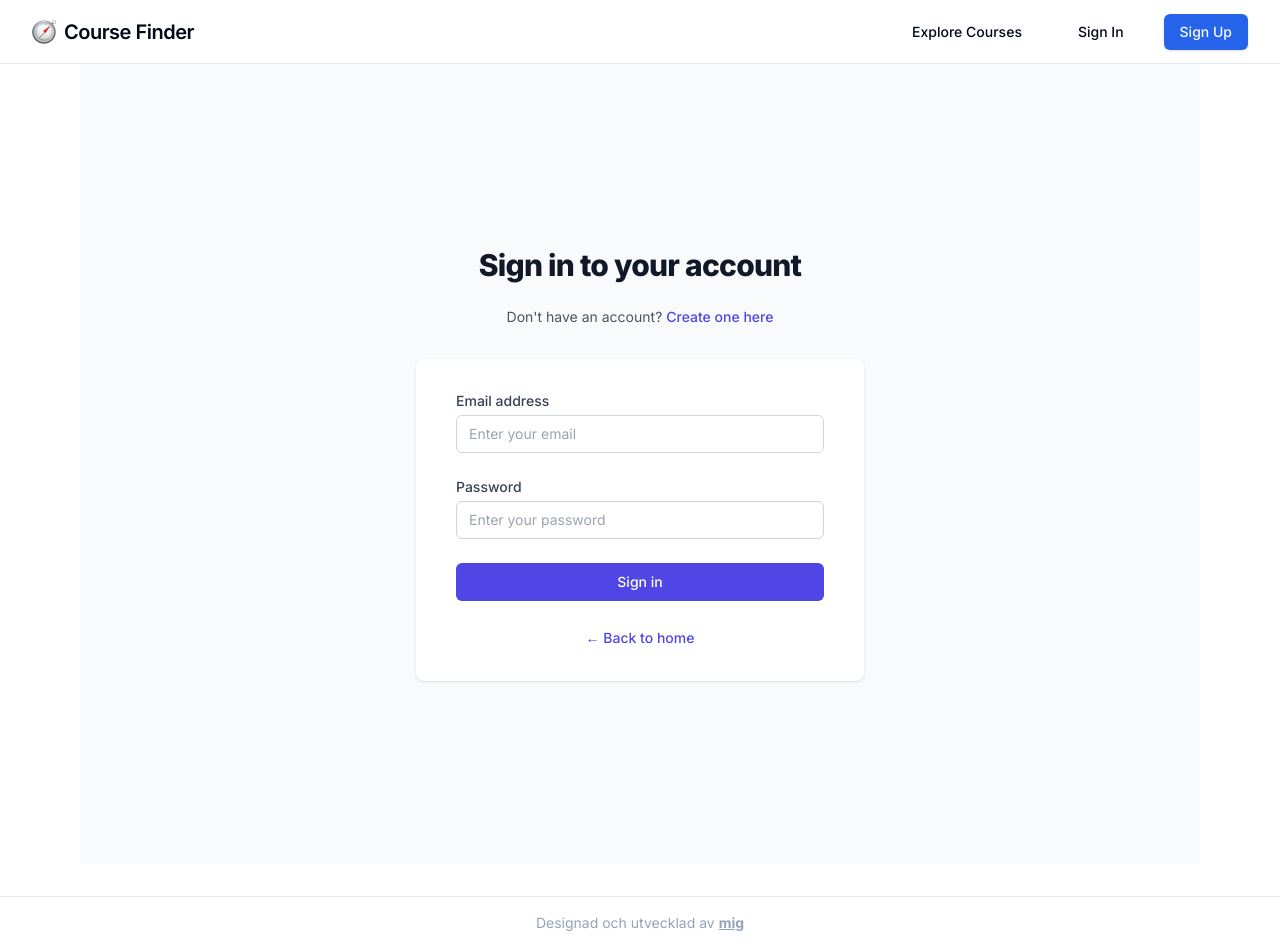
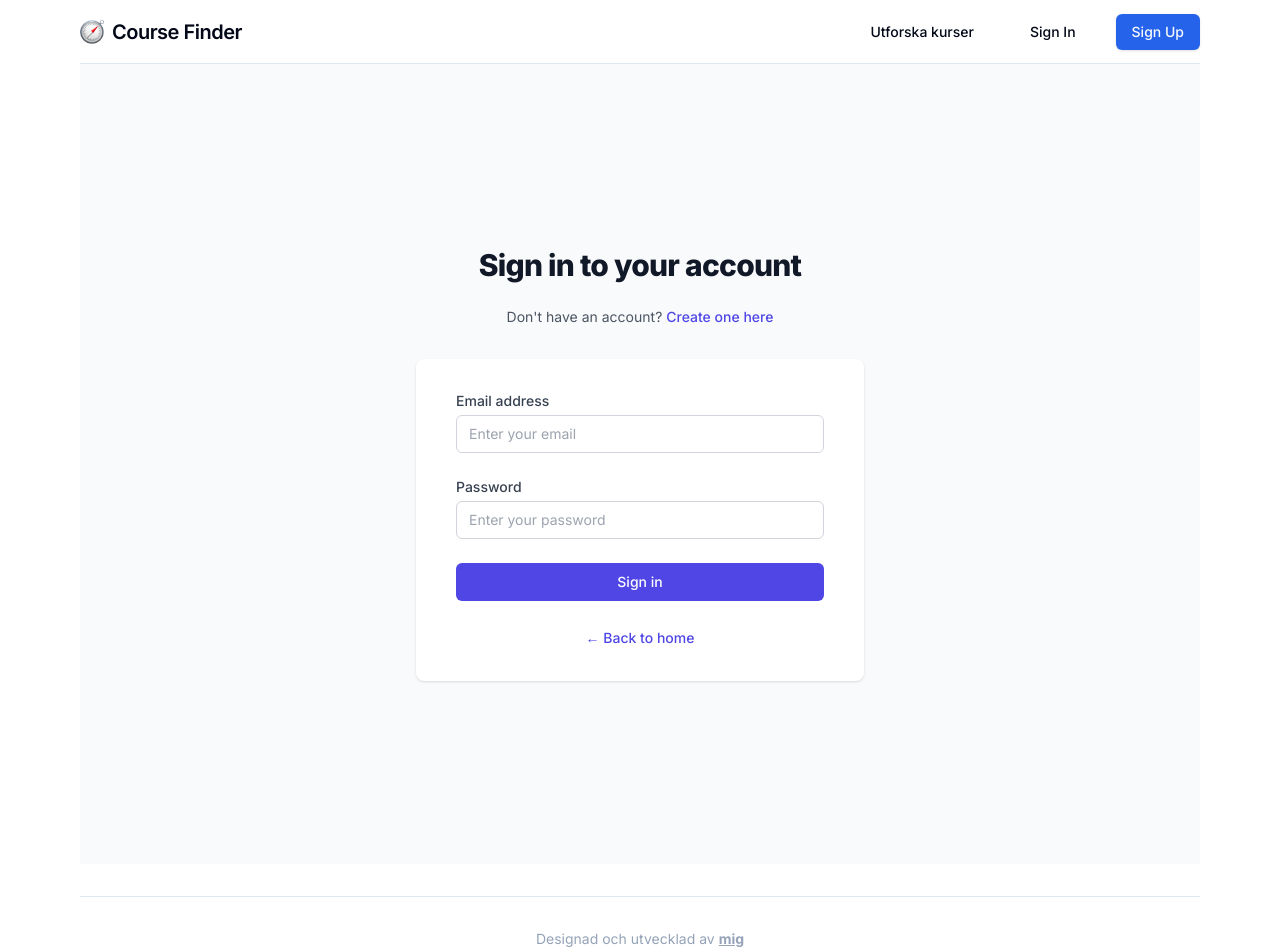
Before and after one commit to filipbagen/course-finder, a Next.js app: page /login in a window 1280 px wide. Shown: the top 952 px of the page. Built offline with nearby package versions, Linux system fonts and the light colour scheme; no server answers.

Commit message:
Move navbar and footer inside maxwidthwrapper

```diff
--- a/src/app/layout.tsx
+++ b/src/app/layout.tsx
@@ -1,19 +1,19 @@
-import type { Metadata } from 'next'
-import { Inter } from 'next/font/google'
-import './globals.css'
-import { ThemeProvider } from '@/components/shared/theme-provider'
-import { Navbar } from '@/components/shared/Navbar'
-import { MaxWidthWrapper } from '@/components/shared/MaxWidthWrapper'
-import { prisma } from '@/lib/prisma'  // Updated import path
-import { createClient } from '@/lib/supabase/server'  // Updated to your current setup
-import Footer from '@/components/shared/Footer'
+import type { Metadata } from 'next';
+import { Inter } from 'next/font/google';
+import './globals.css';
+import { ThemeProvider } from '@/components/shared/theme-provider';
+import { MaxWidthWrapper } from '@/components/shared/MaxWidthWrapper';
+import { Navbar } from '@/components/shared/Navbar';
+import Footer from '@/components/shared/Footer';
+import { prisma } from '@/lib/prisma';
+import { createClient } from '@/lib/supabase/server';
 
-const inter = Inter({ subsets: ['latin'] })
+const inter = Inter({ subsets: ['latin'] });
 
 export const metadata: Metadata = {
   title: 'Course Finder',
   description: 'Find and review courses',
-}
+};
 
 async function getData(userId: string) {
   if (userId) {
@@ -25,34 +25,34 @@ async function getData(userId: string) {
         select: {
           colorScheme: true,
         },
-      })
-      return data
+      });
+      return data;
     } catch (error) {
-      console.error('Error fetching user data:', error)
-      return null
+      console.error('Error fetching user data:', error);
+      return null;
     }
   }
-  return null
+  return null;
 }
 
 async function getUser() {
   try {
-    const supabase = await createClient()
-    const { data } = await supabase.auth.getUser()
-    return data?.user
+    const supabase = await createClient();
+    const { data } = await supabase.auth.getUser();
+    return data?.user;
   } catch (error) {
-    console.error('Error fetching user:', error)
-    return null
+    console.error('Error fetching user:', error);
+    return null;
   }
 }
 
 export default async function RootLayout({
   children,
 }: Readonly<{
-  children: React.ReactNode
+  children: React.ReactNode;
 }>) {
-  const user = await getUser()
-  const data = await getData(user?.id as string)
+  const user = await getUser();
+  const data = await getData(user?.id as string);
 
   return (
     <html suppressHydrationWarning lang="en">
@@ -65,11 +65,15 @@ export default async function RootLayout({
           enableSystem
           disableTransitionOnChange
         >
-          <Navbar />
-          <MaxWidthWrapper>{children}</MaxWidthWrapper>
-          <Footer />
+          <MaxWidthWrapper className="min-h-screen flex flex-col">
+            <Navbar />
+            <main className="flex-1">
+              {children}
+            </main>
+            <Footer />
+          </MaxWidthWrapper>
         </ThemeProvider>
       </body>
     </html>
-  )
+  );
 }
--- a/src/app/not-found.tsx
+++ b/src/app/not-found.tsx
@@ -1,6 +1,6 @@
 export default function NotFound() {
   return (
-    <div className="min-h-[70svh] text-center mt-32">
+    <div className="text-center mt-32">
       <h2>404: Sidan kan inte hittas.</h2>
       <p>
         Vi kan inte hitta den sida du söker. Det kan bero på att sidan har
--- a/src/components/shared/ClientNavbar.tsx
+++ b/src/components/shared/ClientNavbar.tsx
@@ -1,7 +1,6 @@
 'use client';
 
 import Link from 'next/link';
-import { MaxWidthWrapper } from './MaxWidthWrapper';
 import Image from 'next/image';
 import { Button } from '../ui/button';
 import { Avatar, AvatarImage, AvatarFallback } from '@/components/ui/avatar';
@@ -13,14 +12,7 @@ import {
   DropdownMenuSeparator,
   DropdownMenuTrigger,
 } from '../ui/dropdown-menu';
-import {
-  Menu,
-  Calendar,
-  Users,
-  Settings,
-  LogOut,
-  User,
-} from 'lucide-react';
+import { Menu, Calendar, Users, Settings, LogOut, User } from 'lucide-react';
 import { SignOutButton } from '@/components/shared/SignOutButton';
 import type { User as SupabaseUser } from '@supabase/supabase-js';
 
@@ -29,26 +21,26 @@ type ClientNavbarProps = {
 };
 
 export default function ClientNavbar({ user }: ClientNavbarProps) {
-  const userName = user?.user_metadata?.name || user?.user_metadata?.full_name || '';
+  const userName =
+    user?.user_metadata?.name || user?.user_metadata?.full_name || '';
   const userEmail = user?.email || '';
   const userImage = user?.user_metadata?.avatar_url || '';
 
   return (
-    <div className="sticky h-16 inset-x-0 top-0 z-30 w-full border-b border-border bg-background/75 backdrop-blur-lg transition-all">
-      <MaxWidthWrapper className="max-w-7xl mx-auto w-full px-4 sm:px-6 lg:px-8">
+    <div className="sticky h-16 inset-x-0 top-0 z-30 w-full bg-background/75 backdrop-blur-lg transition-all border-b border-border">
       <div className="flex items-center justify-between h-16">
-
         {/* Logo */}
-          <Link href={user ? "/courses" : "/"} className="flex gap-2 items-center">
+        <Link
+          href={user ? '/courses' : '/'}
+          className="flex gap-2 items-center"
+        >
           <Image
             src="/assets/compass.png"
             alt="Course Finder logo"
             width={24}
             height={24}
           />
-            <h4 className="font-semibold whitespace-nowrap">
-              Course Finder
-            </h4>
+          <h4 className="font-semibold whitespace-nowrap">Course Finder</h4>
         </Link>
 
         {/* Desktop Navigation */}
@@ -58,19 +50,19 @@ export default function ClientNavbar({ user }: ClientNavbarProps) {
             <>
               <Link href="/courses">
                 <Button variant="ghost" className="text-sm font-medium">
-                    Explore Courses
+                  Utforska kurser
                 </Button>
               </Link>
 
               <Link href="/schedule">
                 <Button variant="ghost" className="text-sm font-medium">
-                    My Schedule
+                  Mitt schema
                 </Button>
               </Link>
 
               <Link href="/students">
                 <Button variant="ghost" className="text-sm font-medium">
-                    Find Students
+                  Hitta studenter
                 </Button>
               </Link>
 
@@ -79,10 +71,15 @@ export default function ClientNavbar({ user }: ClientNavbarProps) {
                 <DropdownMenuTrigger>
                   <Avatar className="h-9 w-9">
                     {userImage ? (
-                          <AvatarImage src={userImage} alt={userName || userEmail} />
+                      <AvatarImage
+                        src={userImage}
+                        alt={userName || userEmail}
+                      />
                     ) : (
                       <AvatarFallback className="text-sm">
-                            {userName?.charAt(0)?.toUpperCase() || userEmail?.charAt(0)?.toUpperCase() || 'U'}
+                        {userName?.charAt(0)?.toUpperCase() ||
+                          userEmail?.charAt(0)?.toUpperCase() ||
+                          'U'}
                       </AvatarFallback>
                     )}
                   </Avatar>
@@ -100,13 +97,19 @@ export default function ClientNavbar({ user }: ClientNavbarProps) {
                   </DropdownMenuLabel>
                   <DropdownMenuSeparator />
                   <DropdownMenuItem>
-                      <Link href="/profile" className="flex items-center w-full">
+                    <Link
+                      href="/profile"
+                      className="flex items-center w-full"
+                    >
                       <User className="mr-2 h-4 w-4" />
                       Profile
                     </Link>
                   </DropdownMenuItem>
                   <DropdownMenuItem>
-                      <Link href="/settings" className="flex items-center w-full">
+                    <Link
+                      href="/settings"
+                      className="flex items-center w-full"
+                    >
                       <Settings className="mr-2 h-4 w-4" />
                       Settings
                     </Link>
@@ -124,7 +127,7 @@ export default function ClientNavbar({ user }: ClientNavbarProps) {
             <>
               <Link href="/courses">
                 <Button variant="ghost" className="text-sm font-medium">
-                    Explore Courses
+                  Utforska kurser
                 </Button>
               </Link>
 
@@ -135,9 +138,7 @@ export default function ClientNavbar({ user }: ClientNavbarProps) {
               </Link>
 
               <Link href="/signup">
-                  <Button className="text-sm font-medium">
-                    Sign Up
-                  </Button>
+                <Button className="text-sm font-medium">Sign Up</Button>
               </Link>
             </>
           )}
@@ -147,10 +148,8 @@ export default function ClientNavbar({ user }: ClientNavbarProps) {
         <div className="sm:hidden flex items-center">
           <DropdownMenu>
             <DropdownMenuTrigger>
-                <Button variant="ghost" size="sm">
               <Menu className="h-5 w-5" />
               <span className="sr-only">Toggle menu</span>
-                </Button>
             </DropdownMenuTrigger>
             <DropdownMenuContent className="w-56" align="end" forceMount>
               {user ? (
@@ -168,32 +167,47 @@ export default function ClientNavbar({ user }: ClientNavbarProps) {
                   </DropdownMenuLabel>
                   <DropdownMenuSeparator />
                   <DropdownMenuItem>
-                      <Link href="/courses" className="flex items-center w-full">
+                    <Link
+                      href="/courses"
+                      className="flex items-center w-full"
+                    >
                       <Calendar className="mr-2 h-4 w-4" />
-                        Explore Courses
+                      Utforska kurser
                     </Link>
                   </DropdownMenuItem>
                   <DropdownMenuItem>
-                      <Link href="/schedule" className="flex items-center w-full">
+                    <Link
+                      href="/schedule"
+                      className="flex items-center w-full"
+                    >
                       <Calendar className="mr-2 h-4 w-4" />
-                        My Schedule
+                      Mitt schema
                     </Link>
                   </DropdownMenuItem>
                   <DropdownMenuItem>
-                      <Link href="/students" className="flex items-center w-full">
+                    <Link
+                      href="/students"
+                      className="flex items-center w-full"
+                    >
                       <Users className="mr-2 h-4 w-4" />
-                        Find Students
+                      Hitta studenter
                     </Link>
                   </DropdownMenuItem>
                   <DropdownMenuSeparator />
                   <DropdownMenuItem>
-                      <Link href="/profile" className="flex items-center w-full">
+                    <Link
+                      href="/profile"
+                      className="flex items-center w-full"
+                    >
                       <User className="mr-2 h-4 w-4" />
                       Profile
                     </Link>
                   </DropdownMenuItem>
                   <DropdownMenuItem>
-                      <Link href="/settings" className="flex items-center w-full">
+                    <Link
+                      href="/settings"
+                      className="flex items-center w-full"
+                    >
                       <Settings className="mr-2 h-4 w-4" />
                       Settings
                     </Link>
@@ -208,14 +222,20 @@ export default function ClientNavbar({ user }: ClientNavbarProps) {
                 // Unauthenticated Mobile Menu
                 <>
                   <DropdownMenuItem>
-                      <Link href="/courses" className="w-full">Explore Courses</Link>
+                    <Link href="/courses" className="w-full">
+                      Utforska kurser
+                    </Link>
                   </DropdownMenuItem>
                   <DropdownMenuSeparator />
                   <DropdownMenuItem>
-                      <Link href="/login" className="w-full">Sign In</Link>
+                    <Link href="/login" className="w-full">
+                      Sign In
+                    </Link>
                   </DropdownMenuItem>
                   <DropdownMenuItem>
-                      <Link href="/signup" className="font-medium w-full">Sign Up</Link>
+                    <Link href="/signup" className="font-medium w-full">
+                      Sign Up
+                    </Link>
                   </DropdownMenuItem>
                 </>
               )}
@@ -223,7 +243,6 @@ export default function ClientNavbar({ user }: ClientNavbarProps) {
           </DropdownMenu>
         </div>
       </div>
-      </MaxWidthWrapper>
     </div>
   );
 }
--- a/src/components/shared/Footer.tsx
+++ b/src/components/shared/Footer.tsx
@@ -3,11 +3,11 @@ import { Separator } from '@/components/ui/separator';
 
 const Footer: React.FC = () => {
   return (
-    <footer className="w-full flex flex-col justify-center items-center my-8">
-      <Separator />
+    <footer className="w-full flex flex-col justify-center items-center py-8 mt-auto">
+      <Separator className="mb-4" />
       <p className="text-slate-400 text-sm">
         Designad och utvecklad av{' '}
-        <a href="https://filipbagen.com" target="_blank">
+        <a href="https://filipbagen.com" target="_blank" rel="noopener noreferrer">
           <u>
             <b>mig</b>
           </u>
--- a/src/components/shared/MaxWidthWrapper.tsx
+++ b/src/components/shared/MaxWidthWrapper.tsx
@@ -1,4 +1,5 @@
 import { ReactNode } from 'react';
+import { cn } from '@/lib/utils';
 
 export const MaxWidthWrapper = ({
   className,
@@ -9,7 +10,10 @@ export const MaxWidthWrapper = ({
 }) => {
   return (
     <div
-      className={`mx-auto w-full max-w-screen-xl px-8 md:px-20 ${className}`}
+      className={cn(
+        'mx-auto w-full min-h-screen max-w-screen-xl px-8 md:px-20',
+        className
+      )}
     >
       {children}
     </div>
```
Also changed, not shown: src/app/(dashboard)/settings/page.tsx (+33 -15 lines). Lines whose indentation alone changed are shown as unchanged.
